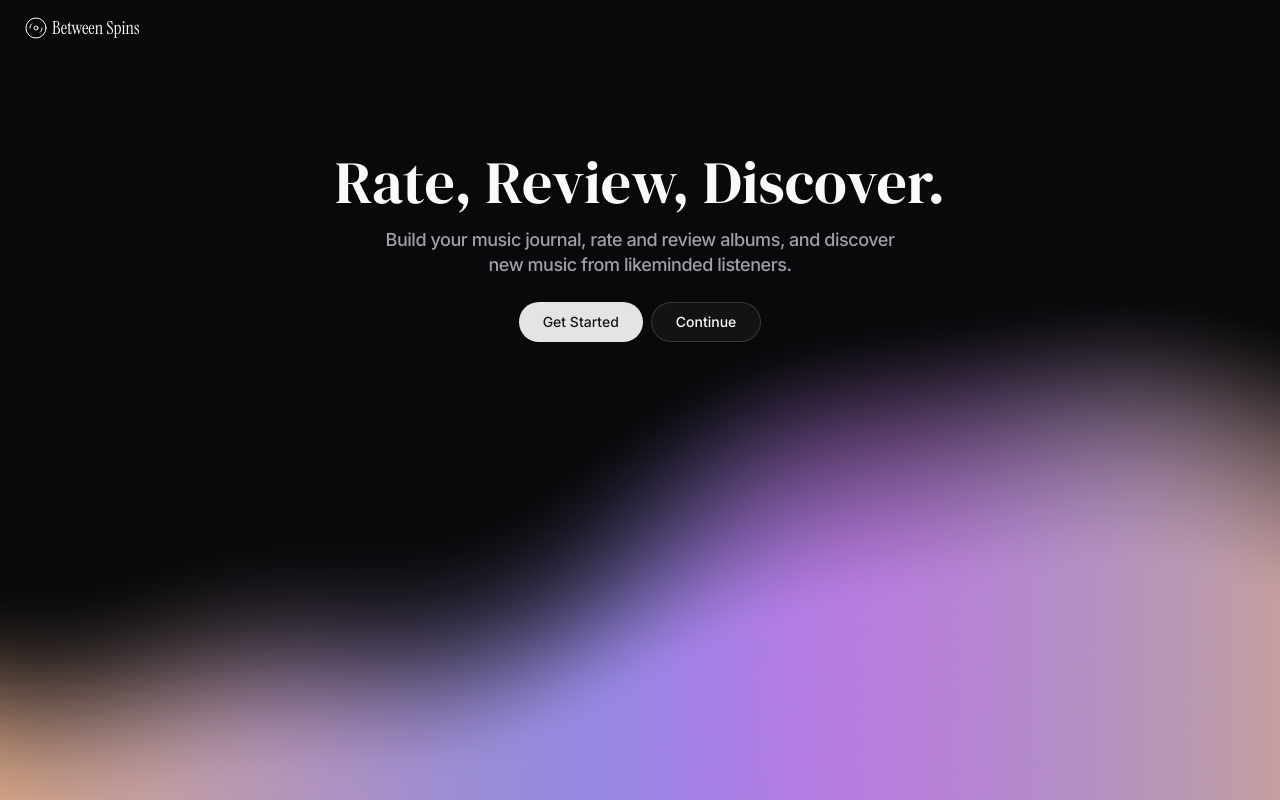
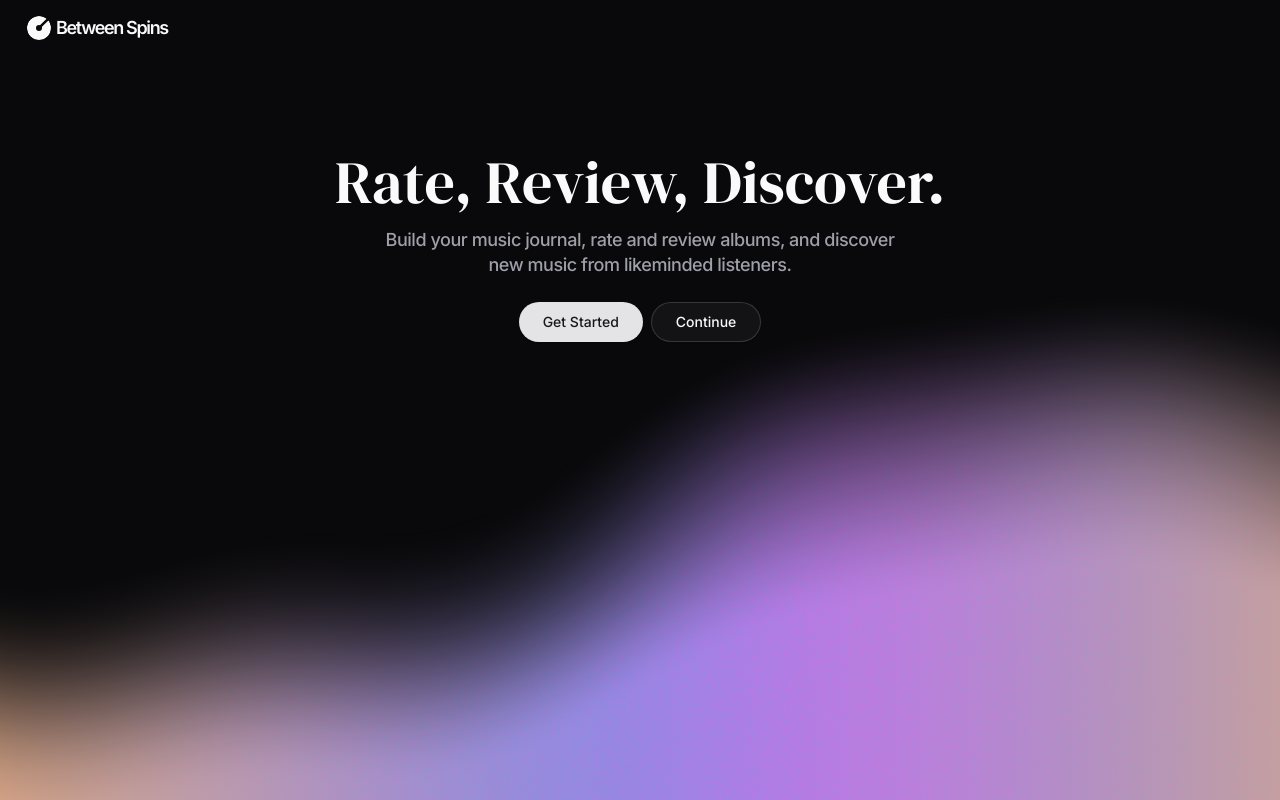
Before and after one commit to devjdn/betweenspins-reviews, a Next.js app: page / in a window 1280 px wide. Built offline with nearby package versions, Linux system fonts and the light colour scheme; no server answers.

Commit message:
Implement onboarding logic in middleware, enhance webhook handling for user creation and deletion, and improve profile page UI with dynamic backgrounds

```diff
--- a/src/app/api/webhooks/route.ts
+++ b/src/app/api/webhooks/route.ts
@@ -2,24 +2,41 @@ import { verifyWebhook } from "@clerk/nextjs/webhooks";
 import { NextRequest } from "next/server";
 import { fetchMutation } from "convex/nextjs";
 import { api } from "@/../convex/_generated/api";
+import { clerkClient } from "@clerk/nextjs/server";
 
 export async function POST(req: NextRequest) {
     try {
         const evt = await verifyWebhook(req);
         const { type, data } = evt;
 
-        if (type === "user.created") {
+        switch (type) {
+            case "user.created": {
+                const client = await clerkClient();
+
                 await fetchMutation(api.users.create, {
                     clerkUserId: data.id,
                     bio: "",
                     favoriteArtists: [],
                 });
+
+                await client.users.updateUser(data.id, {
+                    publicMetadata: {
+                        onboardingStatus: "not_started",
+                    },
+                });
+                break;
             }
 
-        if (type === "user.deleted") {
+            case "user.deleted": {
                 await fetchMutation(api.users.remove, {
                     clerkUserId: data.id!,
                 });
+                break;
+            }
+
+            default:
+                // Ignore unhandled event types for now
+                break;
         }
 
         return new Response("Webhook received", { status: 200 });
--- /dev/null
+++ b/src/app/onboarding/layout.tsx
@@ -0,0 +1,16 @@
+import { auth } from "@clerk/nextjs/server";
+import { redirect } from "next/navigation";
+
+export default async function RootLayout({
+    children,
+}: {
+    children: React.ReactNode;
+}) {
+    if (
+        (await auth()).sessionClaims?.metadata.onboardingStatus === "completed"
+    ) {
+        redirect("/");
+    }
+
+    return <>{children}</>;
+}
--- a/src/app/profile/page.tsx
+++ b/src/app/profile/page.tsx
@@ -1,3 +1,4 @@
+import dynamic from "next/dynamic";
 import { Separator } from "@/components/ui/separator";
 import { auth, currentUser } from "@clerk/nextjs/server";
 import { CalendarDaysIcon } from "lucide-react";
@@ -6,34 +7,42 @@ import { fetchQuery } from "convex/nextjs";
 import { api } from "@/../convex/_generated/api";
 import { Badge } from "@/components/ui/badge";
 import UserBio from "@/components/ui/profile/bio";
+import ColorThiefBackground from "@/components/gradients/colorthief-gradient";
+import Background from "@/components/gradients/mesh";
 
 export default async function ProfilePage() {
     const { userId, redirectToSignIn } = await auth();
     if (!userId) return redirectToSignIn();
+
     const user = await currentUser();
     const userData = await fetchQuery(api.users.getByClerkId, {
         clerkUserId: user!.id,
     });
 
-    console.log(userData);
-
     return (
         <div className="space-y-12 w-full max-w-6xl mx-auto">
+            {user?.imageUrl ? (
+                <ColorThiefBackground imageSrc={user.imageUrl} />
+            ) : (
+                <Background />
+            )}
+
             <header className="flex flex-col md:grid md:grid-cols-[auto_1fr] items-center gap-8">
                 <div className="relative w-[172px] rounded-full border overflow-hidden aspect-square bg-secondary/60 backdrop-blur-md">
                     {user?.imageUrl && (
                         <Image
-                            src={user?.imageUrl}
+                            src={user.imageUrl}
                             alt={`${user.username}'s Profile Picture`}
                             fill
                             priority
                         />
                     )}
                 </div>
+
                 <div className="flex flex-col gap-4 items-center md:items-start md:justify-between">
                     <div className="space-y-4">
                         <h1 className="font-semibold tracking-tight text-3xl sm:text-4xl md:text-text-5xl">
-                            {`${user?.username}`}
+                            {user?.username}
                         </h1>
 
                         <div className="space-y-4">
--- /dev/null
+++ b/src/components/logo.tsx
@@ -0,0 +1,44 @@
+type BetweenSpinsLogoProps = {
+    size?: number; // size in px (width & height)
+};
+
+export const BetweenSpinsLogo = ({ size = 30 }: BetweenSpinsLogoProps) => {
+    // scale stroke width based on size (relative to 30 base size)
+    const strokeWidth = (2.5 / 30) * size;
+
+    return (
+        <svg
+            xmlns="http://www.w3.org/2000/svg"
+            width={size}
+            height={size}
+            viewBox="0 0 30 30"
+        >
+            <mask id="cutout">
+                {/* Full outer circle */}
+                <circle cx="15" cy="15" r="12" fill="white" />
+
+                {/* Center hole */}
+                <circle cx="15" cy="15" r="3" fill="black" />
+
+                {/* Diagonal cut line */}
+                <path
+                    d="M23.49 6.51 L16.82 13.18"
+                    stroke="black"
+                    strokeWidth={strokeWidth}
+                    strokeLinecap="round"
+                />
+            </mask>
+
+            {/* Circle with cutouts (foreground color) */}
+            <circle
+                cx="15"
+                cy="15"
+                r="12"
+                fill="currentColor"
+                mask="url(#cutout)"
+            />
+        </svg>
+    );
+};
+
+export default BetweenSpinsLogo;
--- a/src/components/ui/header.tsx
+++ b/src/components/ui/header.tsx
@@ -2,7 +2,14 @@
 
 import Link from "next/link";
 import React from "react";
-import { Disc3, LogOut, PenLine, Settings, UserRound } from "lucide-react";
+import {
+    Disc,
+    Disc3,
+    LogOut,
+    PenLine,
+    Settings,
+    UserRound,
+} from "lucide-react";
 import { useUser, useAuth } from "@clerk/nextjs";
 import {
     DropdownMenu,
@@ -15,6 +22,7 @@ import {
 } from "@/components/ui/dropdown-menu";
 import { Avatar, AvatarFallback, AvatarImage } from "@/components/ui/avatar";
 import { Button } from "@/components/ui/button";
+import BetweenSpinsLogo from "../logo";
 
 export default function Header() {
     const { isSignedIn, user, isLoaded } = useUser();
@@ -23,9 +31,11 @@ export default function Header() {
     return (
         <header className="z-10 h-14 flex items-center justify-between px-4 md:px-6">
             <Link href={"/"}>
-                <div className="flex items-center gap-1">
-                    <Disc3 className="size-6" strokeWidth={1} />
-                    <span className="text-lg font-brand">Between Spins</span>
+                <div className="flex items-center gap-0.5">
+                    <BetweenSpinsLogo size={30} />
+                    <span className="text-lg font-sans font-semibold tracking-[-0.075em]">
+                        Between Spins
+                    </span>
                 </div>
             </Link>
 
--- a/src/middleware.ts
+++ b/src/middleware.ts
@@ -1,11 +1,33 @@
 import { clerkMiddleware, createRouteMatcher } from "@clerk/nextjs/server";
+import { NextRequest, NextResponse } from "next/server";
 
 const isPublicRoute = createRouteMatcher(["/sign-in(.*)"]);
+const isOnboardingRoute = createRouteMatcher(["/onboarding"]);
 
-export default clerkMiddleware(async (auth, req) => {
+export default clerkMiddleware(async (auth, req: NextRequest) => {
     // if (!isPublicRoute(req)) {
     //     await auth.protect();
     // }
+
+    const { userId, sessionClaims, redirectToSignIn } = await auth();
+    // For users visiting /onboarding, don't try to redirect
+    if (userId && isOnboardingRoute(req)) {
+        return NextResponse.next();
+    }
+
+    // If the user isn't signed in and the route is private, redirect to sign-in
+    if (!userId && !isPublicRoute(req))
+        return redirectToSignIn({ returnBackUrl: req.url });
+
+    // Catch users who have not started onboarding yet
+    // Redirect them to the /onboarding route to complete onboarding
+    if (userId && sessionClaims?.metadata?.onboardingStatus === "not_started") {
+        const onboardingUrl = new URL("/onboarding", req.url);
+        return NextResponse.redirect(onboardingUrl);
+    }
+
+    // If the user is logged in and the route is protected, let them view.
+    if (userId && !isPublicRoute(req)) return NextResponse.next();
 });
 
 export const config = {
--- a/src/types/globals.d.ts
+++ b/src/types/globals.d.ts
@@ -3,7 +3,7 @@ export {};
 declare global {
     interface CustomJwtSessionClaims {
         metadata: {
-            onboardingComplete?: boolean;
+            onboardingStatus?: "not_started" | "completed" | "skipped";
         };
     }
 }
```
Also changed, not shown: src/components/gradients/colorthief-gradient.tsx (+31 -35 lines), src/app/onboarding/_actions.tsx (added). Lines whose indentation alone changed are shown as unchanged.
